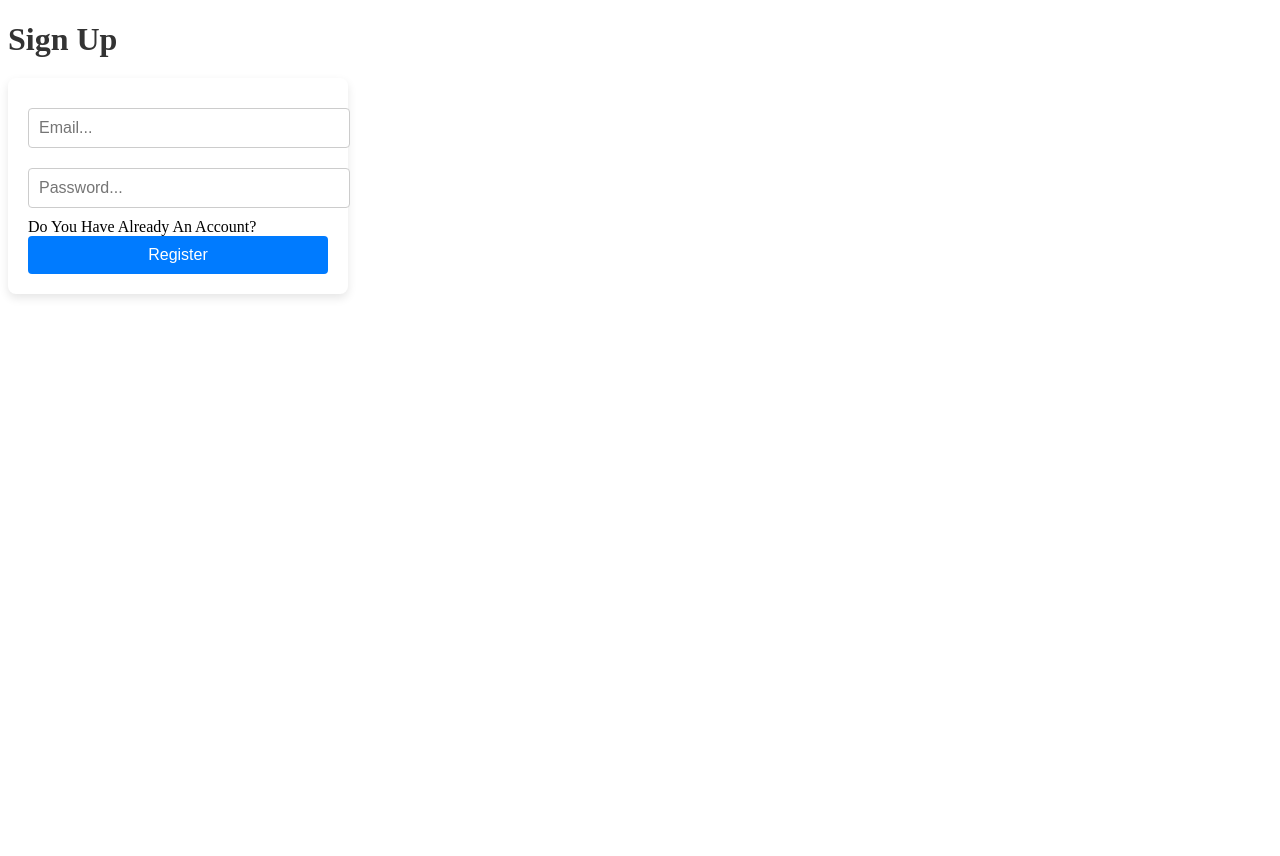
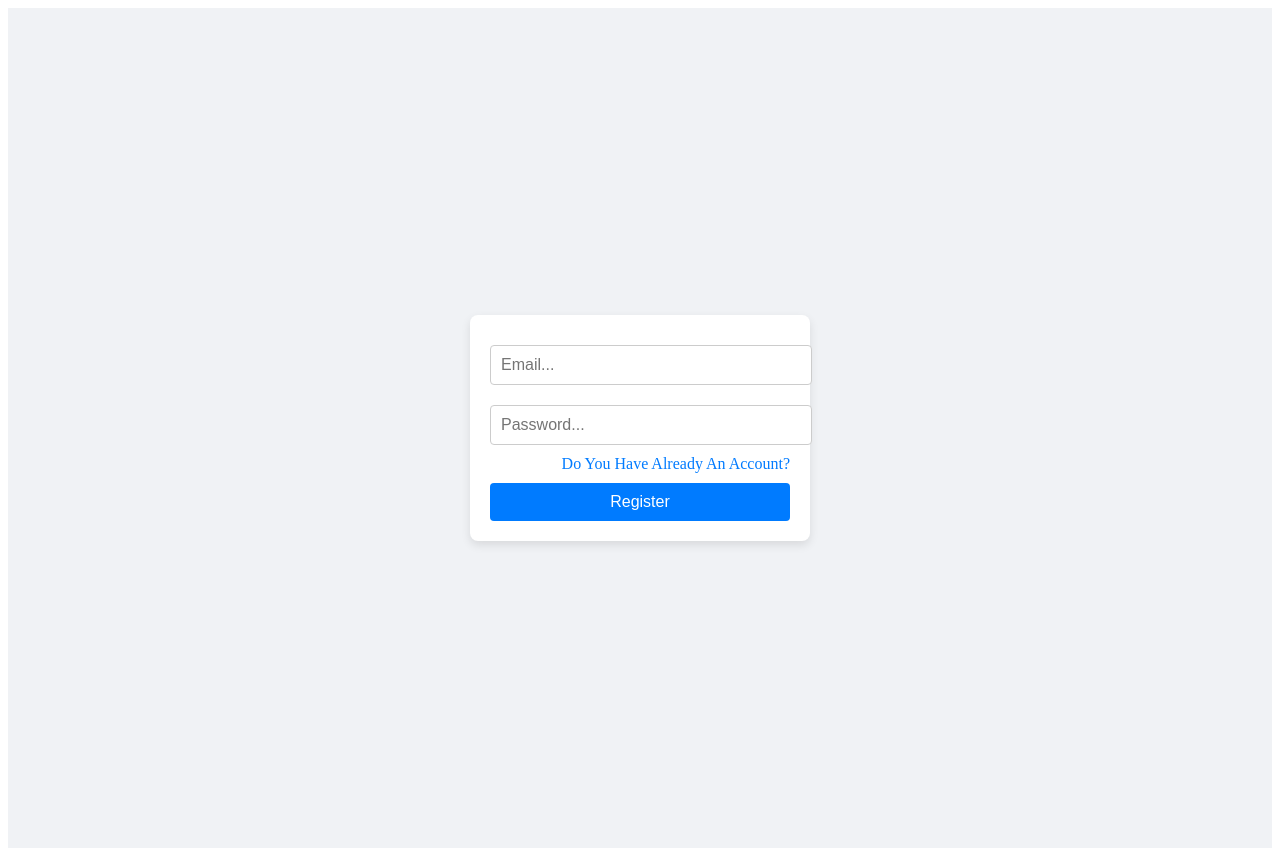
Before and after one commit to lucky-panchal/Coffee-Project-Team, a React (Create React App) app: page /register in a window 1280 px wide. Before the commit the page ends 800 px from the top, so only its background shows below. Built offline with nearby package versions, Linux system fonts and the light colour scheme.

Commit message:
Modified Code

```diff
--- a/src/components/Signin .jsx
+++ b/src/components/Signin .jsx
@@ -3,6 +3,7 @@ import { useForm } from 'react-hook-form';
 import { ToastContainer, toast } from 'react-toastify';
 import "react-toastify/dist/ReactToastify.css";
 import { useNavigate } from 'react-router-dom'
+import './Signin.css';
 
 function Signin() {
     const { register, handleSubmit, formState: { errors } } = useForm();
@@ -28,6 +29,7 @@ function Signin() {
                 toast.success(`${resData.message}`, {
                     position: "top-right"
                 });
+
             } else {
                 toast.error(`${resData.error}`, {
                     position: "top-right"
@@ -41,7 +43,7 @@ function Signin() {
 
 
     return (
-        <div>
+        <div className="container">
             <h1 >Sign In</h1>
             <form onSubmit={handleSubmit(onSubmit)}>
                 <input
--- a/src/components/Signup.jsx
+++ b/src/components/Signup.jsx
@@ -1,12 +1,14 @@
-import React  from 'react';
+import React from 'react';
 import { useForm } from 'react-hook-form';
 import { ToastContainer, toast } from 'react-toastify';
 import "react-toastify/dist/ReactToastify.css";
-import { useNavigate } from 'react-router-dom'
+import { useNavigate } from 'react-router-dom';
+import './Signup.css';
 
 function Signup() {
   const { register, handleSubmit, formState: { errors } } = useForm();
-const navigate = useNavigate();
+  const navigate = useNavigate();
+
   const onSubmit = async (data) => {
     try {
       const res = await fetch("http://localhost:3030/register", {
@@ -23,6 +25,8 @@ const navigate = useNavigate();
         toast.success(`${resData.message}`, {
           position: "top-right"
         });
+
+        navigate('/login');
       } else {
         toast.error(`${resData.error}`, {
           position: "top-right"
@@ -30,12 +34,14 @@ const navigate = useNavigate();
       }
     } catch (error) {
       console.error('Invalid API or no internet connection');
+      toast.error('An error occurred. Please try again later.', {
+        position: "top-right"
+      });
     }
   }
 
   return (
-    <div >
-      <h1 >Sign Up</h1>
+    <div className="container">
       <form onSubmit={handleSubmit(onSubmit)}>
         <input
           {...register('email', {
@@ -47,7 +53,6 @@ const navigate = useNavigate();
           })}
           type="text"
           placeholder="Email..."
-
         />
         {errors.email && <p>{errors.email.message}</p>}
 
@@ -61,9 +66,9 @@ const navigate = useNavigate();
           })}
           type="password"
           placeholder="Password..."
+        />
+        {errors.password && <p>{errors.password.message}</p>}
 
-        />
-        {errors.password && <p >{errors.password.message}</p>}
         <span onClick={() => navigate('/login')} >Do You Have Already An Account?</span>
         <button type="submit">
           Register
```
